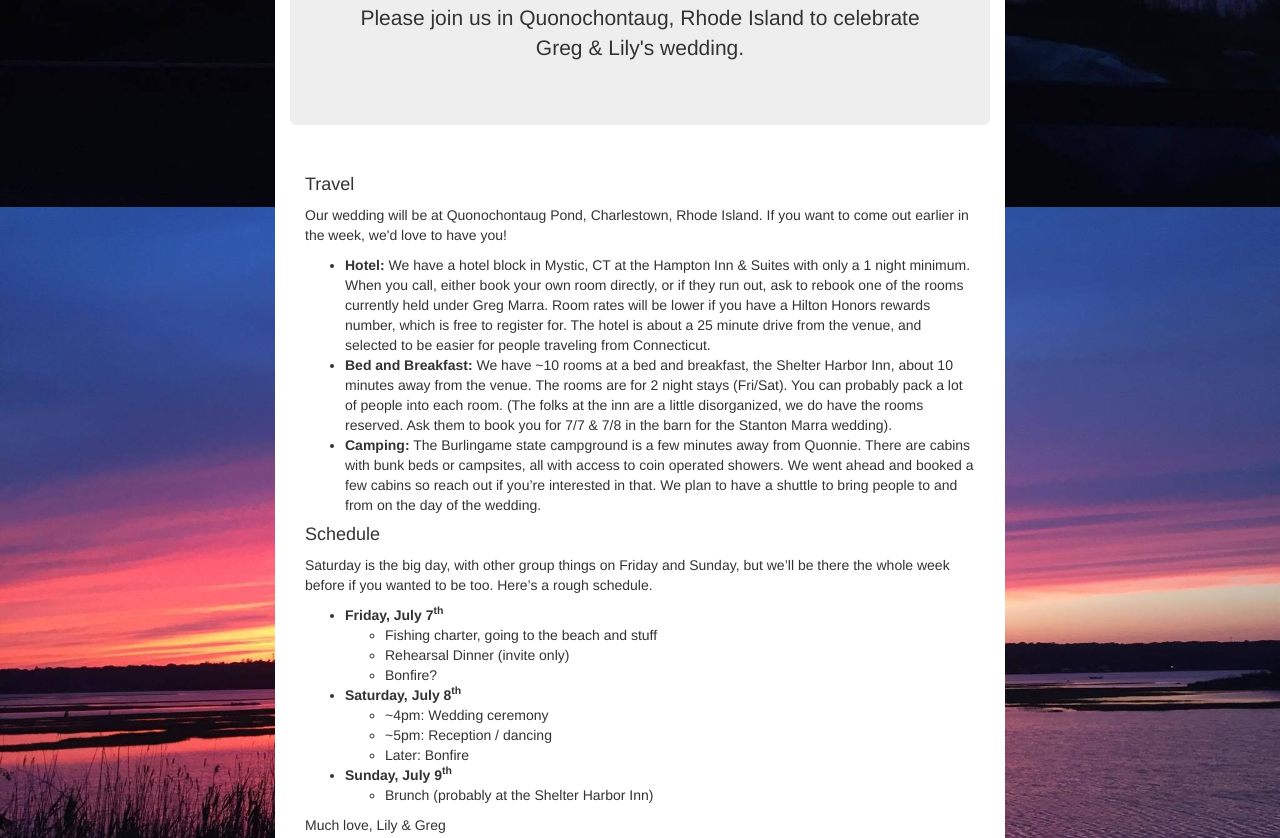
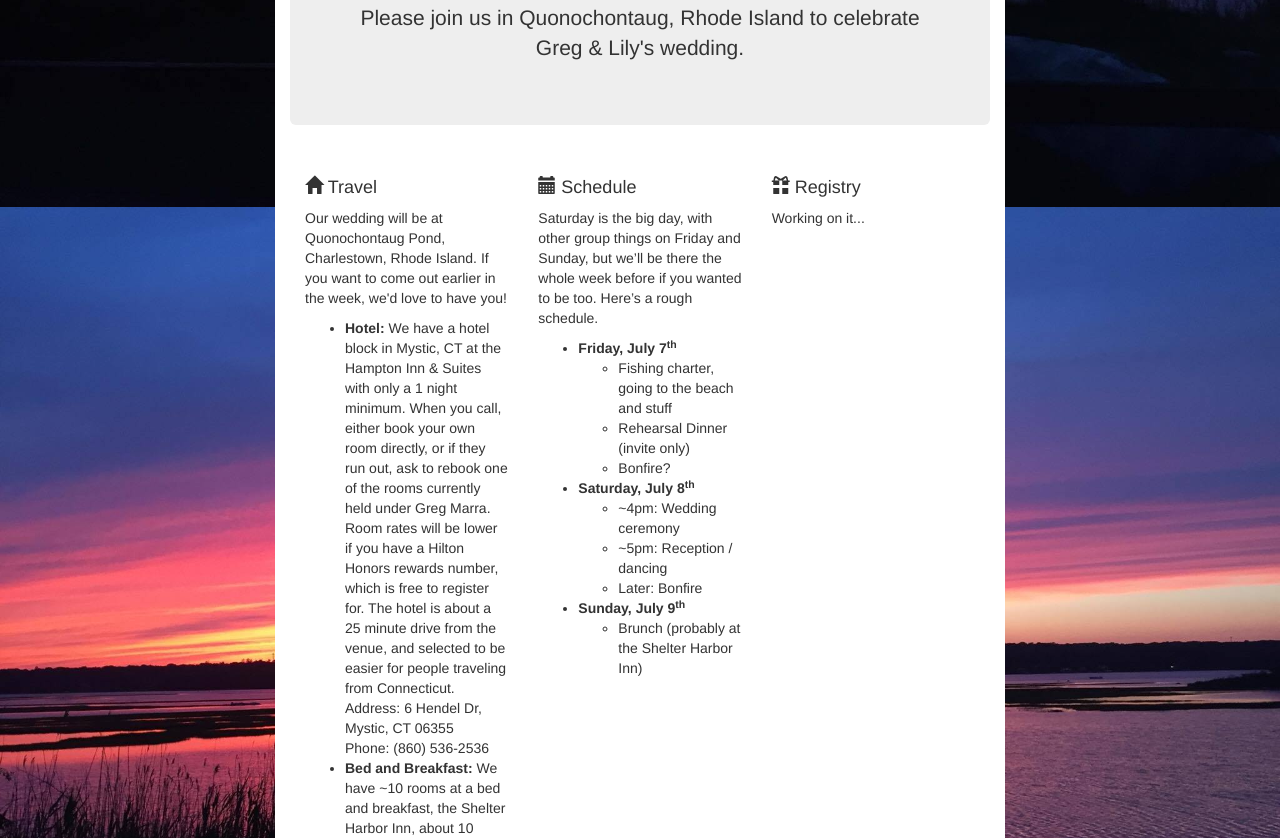
Before and after one commit to gregmarra/quonnie2017, a plain HTML site: page index.html in a window 1280 px wide. Shown: the part 753-1591 px from the top of the page. Drawn offline with nearby package versions, Linux system fonts and the light colour scheme; a script that the page names is missing.

Commit message:
3 columns for info.

```diff
--- a/index.html
+++ b/index.html
@@ -50,16 +50,21 @@
       </div>
 
       <div class="row marketing">
-        <div class="col-lg-12">
-          <h4>Travel</h4>
+        <div class="col-md-4">
+          <h4><span class="glyphicon glyphicon-home" aria-hidden="true"></span> Travel</h4>
           <p>Our wedding will be at Quonochontaug Pond, Charlestown, Rhode Island. If you want to come out earlier in the week, we'd love to have you!</p>
           <ul>
-            <li><strong>Hotel:</strong> We have a hotel block in Mystic, CT at the Hampton Inn &amp; Suites with only a 1 night minimum. When you call, either book your own room directly, or if they run out, ask to rebook one of the rooms currently held under Greg Marra. Room rates will be lower if you have a Hilton Honors rewards number, which is free to register for. The hotel is about a 25 minute drive from the venue, and selected to be easier for people traveling from Connecticut.</li>
-            <li><strong>Bed and Breakfast:</strong> We have ~10 rooms at a bed and breakfast, the Shelter Harbor Inn, about 10 minutes away from the venue. The rooms are for 2 night stays (Fri/Sat). You can probably pack a lot of people into each room. (The folks at the inn are a little disorganized, we do have the rooms reserved. Ask them to book you for 7/7 &amp; 7/8 in the barn for the Stanton Marra wedding).</li>
-            <li><strong>Camping:</strong> The Burlingame state campground is a few minutes away from Quonnie. There are cabins with bunk beds or campsites, all with access to coin operated showers. We went ahead and booked a few cabins so reach out if you&rsquo;re interested in that. We plan to have a shuttle to bring people to and from on the day of the wedding.</li>
+            <li><strong>Hotel:</strong> We have a hotel block in Mystic, CT at the Hampton Inn &amp; Suites with only a 1 night minimum. When you call, either book your own room directly, or if they run out, ask to rebook one of the rooms currently held under Greg Marra. Room rates will be lower if you have a Hilton Honors rewards number, which is free to register for. The hotel is about a 25 minute drive from the venue, and selected to be easier for people traveling from Connecticut.<br />
+            Address: 6 Hendel Dr, Mystic, CT 06355</br >
+            Phone: (860) 536-2536</li>
+            <li><strong>Bed and Breakfast:</strong> We have ~10 rooms at a bed and breakfast, the Shelter Harbor Inn, about 10 minutes away from the venue. The rooms are for 2 night stays (Fri/Sat). You can probably pack a lot of people into each room. (The folks at the inn are a little disorganized, we do have the rooms reserved. Ask them to book you for 7/7 &amp; 7/8 in the barn for the Stanton Marra wedding).<br />
+            Address: 10 Wagner Rd, Westerly, RI 02891<br />
+            Phone: (401) 322-8883</li>
+            <li><strong>Camping:</strong> The Burlingame state campground is a few minutes away from Quonnie. There are cabins with bunk beds or campsites, all with access to coin operated showers. We went ahead and booked a few cabins so reach out to Lily if you&rsquo;re interested in that. We plan to have a shuttle to bring people to and from on the day of the wedding.</li>
           </ul>
-
-          <h4>Schedule</h4>
+        </div>
+        <div class="col-md-4">
+          <h4><span class="glyphicon glyphicon-calendar" aria-hidden="true"></span> Schedule</h4>
           <p>Saturday is the big day, with other group things on Friday and Sunday, but we&rsquo;ll be there the whole week before if you wanted to be too. Here&rsquo;s a rough schedule.</p>
           <ul>
             <li><strong>Friday, July 7<sup>th</sup></strong>
@@ -82,7 +87,14 @@
               </ul>
             </li>
           </ul>
-
+        </div>
+        <div class="col-md-4">
+          <h4><span class="glyphicon glyphicon-gift" aria-hidden="true"></span> Registry</h4>
+          <p>Working on it...</p>
+        </div>
+      </div>
+      <div class="row">
+        <div class="col-md-12">
           <p>Much love, Lily &amp; Greg</p>
           <div><img class="img-responsive" src="images/us_on_dock.jpg" alt="Lily and Greg sit on a dock in the wintertime, looking forward to warmer weather." /></div>
         </div>
```
